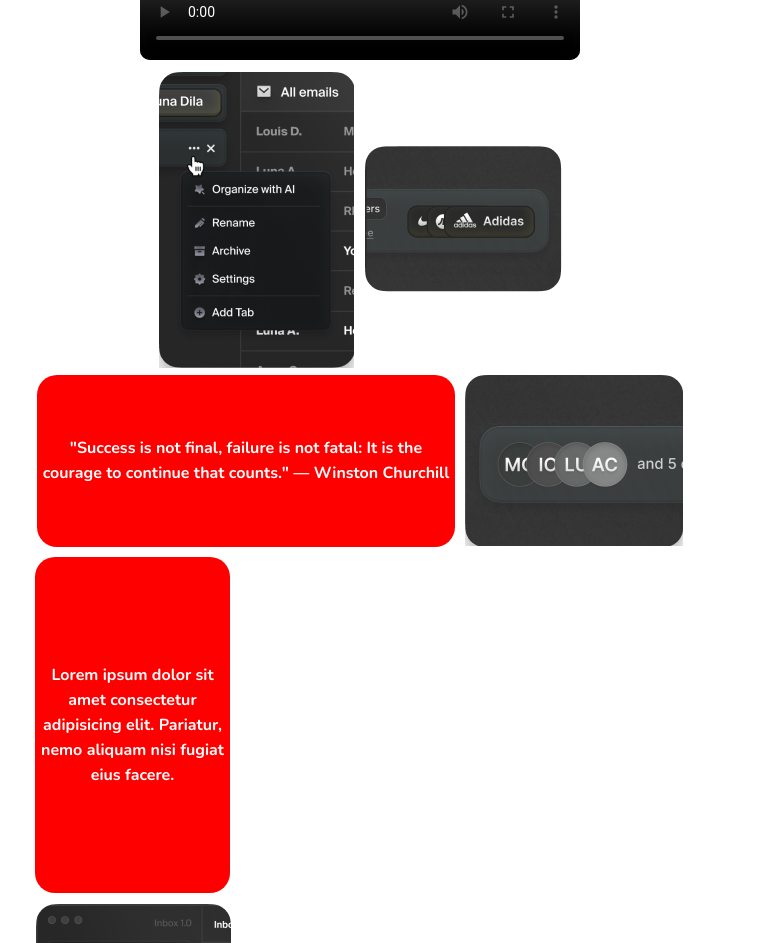
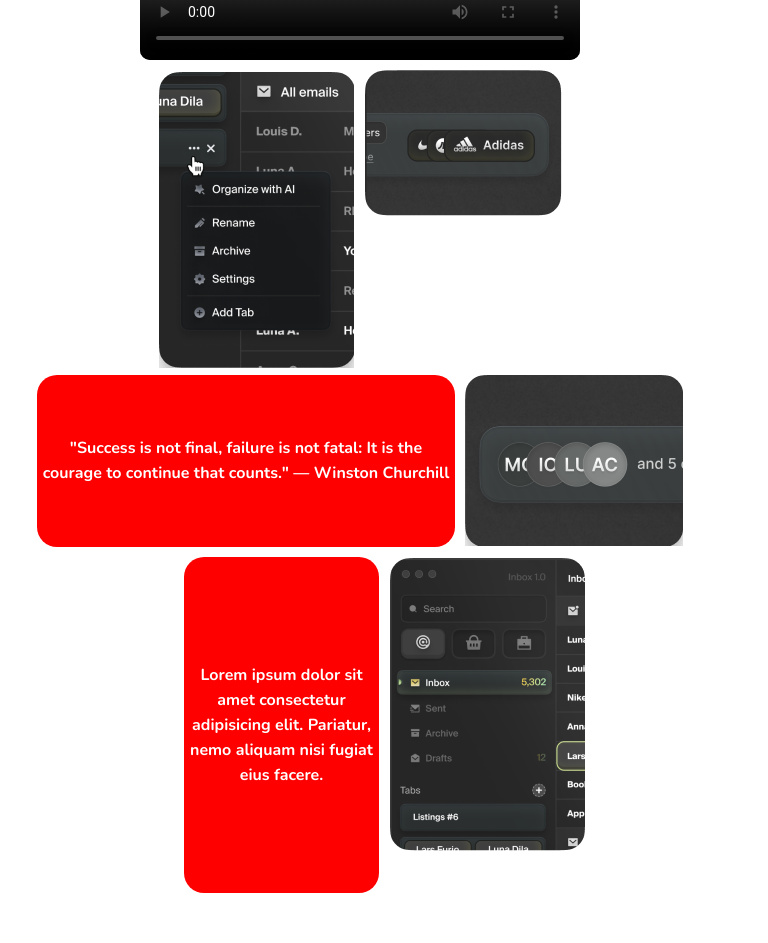
Before and after one commit to KhurramSagoo/test-task, a React (Vite) app: page / in a window 768 px wide. Shown: the part 516-1459 px from the top of the page. Built offline with nearby package versions, Linux system fonts and the light colour scheme; grey boxes are pictures that could not be loaded; a web font is replaced by a local one.

Commit message:
responsive changes

```diff
--- a/src/components/middle.css
+++ b/src/components/middle.css
@@ -11,7 +11,6 @@
   align-items: center;
   justify-content: center;
   flex-wrap: wrap;
-  /* flex-direction: column; */
   gap: 10px;
   max-width: 650px;
 }
@@ -28,9 +27,6 @@
   flex-wrap: wrap;
   flex-direction: column;
   gap: 10px;
-  /* width: 100%; */
-  /* max-width: 650px; */
-  /* max-height: 600px; */
 }
 .top-right {
   display: flex;
@@ -39,8 +35,6 @@
   flex-wrap: wrap;
   flex-direction: column;
   gap: 10px;
-  /* max-width: 650px; */
-  /* max-height: 600px; */
 }
 .top-right-upper {
   display: flex;
@@ -59,7 +53,6 @@
 
 /*  */
 .right {
-  /* width: 100%; */
   height: auto;
   display: flex;
   align-items: start;
@@ -105,12 +98,12 @@
   width: 196px;
   height: 144px;
 }
-/* Existing box5 dimensions */
+
 .box5 {
-  position: relative; /* Required for positioning the overlay */
+  position: relative;
   width: 440px;
   height: 250px;
-  overflow: hidden; /* Ensures the overlay stays within the box */
+  overflow: hidden;
 }
 .text {
   font-size: 16px;
@@ -127,23 +120,21 @@
   line-height: 25px;
 }
 
-/* Styling for the video player */
 .videoPlayer {
   width: 100%;
   height: 100%;
   border-radius: 10px;
 }
 
-/* Dark overlay */
 .overlay {
   position: absolute;
   top: 0;
   left: 0;
   width: 100%;
   height: 100%;
-  background-color: rgba(0, 0, 0, 0.2); /* 20% dark overlay */
+  background-color: rgba(0, 0, 0, 0.2);
   border-radius: 10px;
-  pointer-events: none; /* Allows interaction with the video controls */
+  pointer-events: none;
 }
 
 .box6 {
@@ -188,13 +179,11 @@
   }
   .top-right {
     gap: 5px;
-    /* max-width: 650px; */
-    /* max-height: 600px; */
   }
   .top-right-upper {
     display: flex;
-    align-items: start;
-    justify-content: start;
+    align-items: center;
+    justify-content: center;
     flex-wrap: wrap;
     gap: 5px;
   }
@@ -234,7 +223,7 @@
     flex-direction: column-reverse;
   }
   .top-left {
-    align-items: center;
+    align-items: start;
     justify-content: center;
     flex-direction: row;
   }
@@ -245,8 +234,6 @@
     flex-wrap: wrap;
     flex-direction: column;
     gap: 10px;
-    /* max-width: 650px; */
-    /* max-height: 600px; */
   }
   .top-right-upper {
     display: flex;
@@ -266,12 +253,9 @@
   /*  */
   .right {
     /* width: 100%; */
-    height: auto;
-    display: flex;
     align-items: start;
-    justify-content: start;
-    flex-wrap: wrap;
-    flex-direction: column;
+    justify-content: center;
+    flex-direction: row;
     gap: 10px;
   }
   .last {
@@ -329,14 +313,9 @@
 
   /*  */
   .right {
-    /* width: 100%; */
-    height: auto;
-    display: flex;
-    align-items: start;
-    justify-content: start;
-    flex-wrap: wrap;
-    flex-direction: column;
-    gap: 10px;
+    align-items: center;
+    justify-content: center;
+    flex-direction: row;
   }
   .last {
     flex-direction: row;
```
